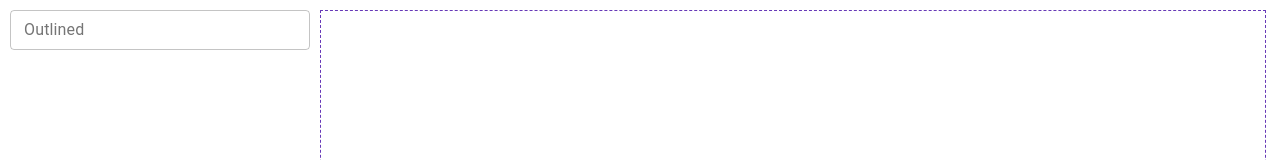
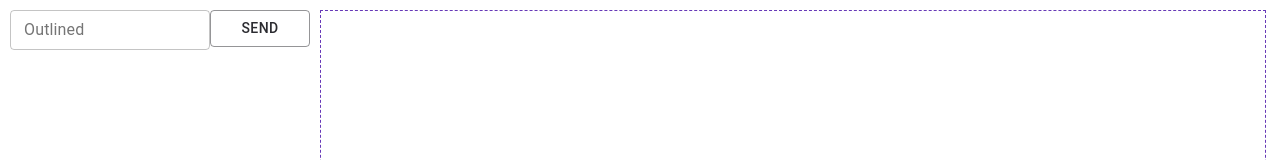
Before and after one commit to HenryLaur/chat-room, a React (Create React App) app: page / in a window 1280 px wide. Shown: the top 160 px of the page. Built offline with nearby package versions, Linux system fonts and the light colour scheme.

Commit message:
Added channels to leftsidemenu

```diff
--- a/package.json
+++ b/package.json
@@ -21,6 +21,7 @@
     "react-dom": "^16.13.1",
     "react-redux": "^7.1.3",
     "react-scripts": "3.4.1",
+    "redux-thunk": "^2.3.0",
     "sockjs-client": "^1.4.0",
     "types": "^0.1.1",
     "typescript": "^3.9.3",
--- /dev/null
+++ b/src/components/channels/Channel.tsx
@@ -0,0 +1,77 @@
+import React from "react";
+import {
+  Button,
+  Card,
+  CardMedia,
+  Typography,
+  CardActions,
+  makeStyles,
+  Grid,
+} from "@material-ui/core";
+import { Channel as ChannelType, setSelectedChannel } from "./ChannelSlice";
+import { RootState } from "../../store/store";
+import { useSelector, useDispatch } from "react-redux";
+
+const useStyles = makeStyles({
+  root: {
+    width: "100%",
+    marginTop: "8px",
+  },
+  rootSelected: {
+    width: "100%",
+    marginTop: "8px",
+    backgroundColor: "#70ff6e",
+  },
+  channelInfo: {
+    marginLeft: "8px",
+    marginTop: "4px",
+  },
+});
+
+export const Channel: React.FC<ChannelType> = ({ uuid, name }) => {
+  const classes = useStyles();
+  const selectedChannel = useSelector(
+    (state: RootState) => state.channel.selectedChannel
+  );
+  const dispatch = useDispatch();
+
+  const changeChannel = () => {
+    if (uuid === selectedChannel?.uuid) {
+      return;
+    }
+    dispatch(setSelectedChannel({ uuid, name }));
+  };
+  console.log(uuid, selectedChannel?.uuid);
+  return (
+    <Card
+      className={
+        uuid === selectedChannel?.uuid ? classes.rootSelected : classes.root
+      }
+    >
+      <Grid container>
+        <Grid item xs={4}>
+          <CardMedia
+            component="img"
+            alt="Contemplative Reptile"
+            height="60"
+            image="/contemplative-reptile.jpg"
+            title="Contemplative Reptile"
+          />
+        </Grid>
+        <Grid item xs={4} className={classes.channelInfo}>
+          <Typography gutterBottom variant="body1" component="h2">
+            {name}
+          </Typography>
+          <Typography variant="body2" color="textSecondary" component="p">
+            Online: 68
+          </Typography>
+        </Grid>
+        <CardActions>
+          <Button size="large" color="primary" onClick={changeChannel}>
+            Join
+          </Button>
+        </CardActions>
+      </Grid>
+    </Card>
+  );
+};
--- a/src/components/channels/ChannelActions.tsx
+++ b/src/components/channels/ChannelActions.tsx
@@ -1,11 +1,12 @@
-import { Channel } from "./ChannelSlice";
+import { Channel, setSelectedChannel, addChannel } from "./ChannelSlice";
 import { server } from "../axios/axios";
-
+import { store } from "../../store/store";
 export const saveChannelServer = (channel: Channel) => {
   server
     .post("/channel/create", channel)
     .then(function (response) {
-      console.log(response);
+      store.dispatch(setSelectedChannel(channel));
+      store.dispatch(addChannel(channel));
     })
     .catch(function (error) {
       console.log(error);
--- a/src/components/channels/ChannelSelect.tsx
+++ b/src/components/channels/ChannelSelect.tsx
@@ -1,24 +1,26 @@
 import React, { useState } from "react";
-import { TextField } from "@material-ui/core";
+import { TextField, Grid, Button } from "@material-ui/core";
 import { v5 as uuidv5 } from "uuid";
-import { Channel, setSelectedChannel } from "./ChannelSlice";
-import { useDispatch } from "react-redux";
+import { Channel } from "./ChannelSlice";
 import { saveChannelServer } from "./ChannelActions";
+import { NAMESPACE } from "../../constants/Constants";
 
 export const ChannelSelect = () => {
   const [channelName, setChannelName] = useState("");
-  const dispatch = useDispatch();
-  const namespace = "f906c3a9-cc06-47bf-9a76-52a33ea366fd";
-  const saveChannel = () => {
+  const saveChannel = (e: React.FormEvent<HTMLFormElement>) => {
+    e.preventDefault();
+
     const channel: Channel = {
-      uuid: uuidv5(channelName, namespace),
+      uuid: uuidv5(channelName, NAMESPACE),
       name: channelName,
     };
     saveChannelServer(channel);
-    dispatch(setSelectedChannel(channel));
   };
 
   return (
+    <form onSubmit={saveChannel}>
+      <Grid container>
+        <Grid item xs={8}>
           <TextField
             size="small"
             id="outlined-basic"
@@ -26,7 +28,20 @@ export const ChannelSelect = () => {
             variant="outlined"
             fullWidth
             onChange={(event) => setChannelName(event.target.value)}
-      onDoubleClick={saveChannel}
           />
+        </Grid>
+        <Grid item xs={4}>
+          <Button
+            variant="outlined"
+            fullWidth
+            size="medium"
+            color="primary"
+            type="submit"
+          >
+            Send
+          </Button>
+        </Grid>
+      </Grid>
+    </form>
   );
 };
--- a/src/components/channels/ChannelSlice.tsx
+++ b/src/components/channels/ChannelSlice.tsx
@@ -1,30 +1,40 @@
-import { createSlice } from "@reduxjs/toolkit";
+import { createSlice, PayloadAction } from "@reduxjs/toolkit";
 
 const initialState: initialState = {
   selectedChannel: null,
+  channels: [],
 };
 
 export interface initialState {
   selectedChannel: Channel | null;
+  channels: Channel[];
 }
 
 export interface Channel {
   uuid: string;
   name: string;
 }
+
 export const channelSlice = createSlice({
   name: "channel",
   initialState,
   reducers: {
-    setSelectedChannel(state, action) {
+    setSelectedChannel(state, action: PayloadAction<Channel>) {
       state.selectedChannel = action.payload;
     },
     unselectChannel(state) {
       state.selectedChannel = null;
     },
+    addChannel(state, action: PayloadAction<Channel>) {
+      state.channels.push(action.payload);
+    },
   },
 });
 
-export const { setSelectedChannel, unselectChannel } = channelSlice.actions;
+export const {
+  setSelectedChannel,
+  unselectChannel,
+  addChannel,
+} = channelSlice.actions;
 
 export default channelSlice.reducer;
--- a/src/components/leftsideMenu/LeftSideMenu.tsx
+++ b/src/components/leftsideMenu/LeftSideMenu.tsx
@@ -1,19 +1,28 @@
 import React from "react";
 import { makeStyles } from "@material-ui/core";
 import { ChannelSelect } from "../channels/ChannelSelect";
+import { RootState } from "../../store/store";
+import { useSelector } from "react-redux";
+import { Channel } from "../channels/Channel";
 
 const useStyles = makeStyles({
   root: {
     margin: "10px",
+    overflow: "auto",
+    maxHeight: "100%",
   },
 });
 
 export const LeftSideMenu = () => {
   const classes = useStyles();
+  const channels = useSelector((state: RootState) => state.channel.channels);
 
   return (
     <div className={classes.root}>
       <ChannelSelect />
+      {channels.map((channel, key) => {
+        return <Channel uuid={channel.uuid} name={channel.name} key={key} />;
+      })}
     </div>
   );
 };
--- /dev/null
+++ b/src/constants/Constants.ts
@@ -0,0 +1 @@
+export const NAMESPACE = "f906c3a9-cc06-47bf-9a76-52a33ea366fd";
--- a/src/screens/MainPage.tsx
+++ b/src/screens/MainPage.tsx
@@ -1,12 +1,11 @@
 import React from "react";
-import { Container, Grid, Box } from "@material-ui/core";
+import { Grid, Box } from "@material-ui/core";
 import { MessageArea } from "../components/messages/messageArea/MessageArea";
 import { useSelector, useDispatch } from "react-redux";
 import { RootState } from "../store/store";
 import { AddMessage } from "../components/messages/addMessage/AddMessage";
 import { getSocket } from "../websocket/Websocket";
 import { addMessage } from "../components/messages/MessageSlice";
-import { ChannelSelect } from "../components/channels/ChannelSelect";
 import { LeftSideMenu } from "../components/leftsideMenu/LeftSideMenu";
 
 export const MainPage = () => {
--- a/src/store/store.tsx
+++ b/src/store/store.tsx
@@ -1,6 +1,7 @@
 import { configureStore, combineReducers } from "@reduxjs/toolkit";
 import messageReducer from "../components/messages/MessageSlice";
 import channelReducer from "../components/channels/ChannelSlice";
+import thunk from "redux-thunk";
 
 export const reducer = combineReducers({
   message: messageReducer,
@@ -9,6 +10,7 @@ export const reducer = combineReducers({
 
 export const store = configureStore({
   reducer,
+  middleware: [thunk],
 });
 
 export type RootState = ReturnType<typeof reducer>;
--- a/src/websocket/Websocket.tsx
+++ b/src/websocket/Websocket.tsx
@@ -13,7 +13,7 @@ export const getSocket = (channelUuid: string | null | undefined) => {
   if (!channelUuid) {
     return;
   }
-  if (socket && socket.url.split("/").slice(-1)[0] === channelUuid) {
+  if (socket && socketChannelUuid() === channelUuid) {
     return socket;
   } else {
     return connectWebsocket(channelUuid);
@@ -27,3 +27,9 @@ export const sendWebsocketMessage = (message: string) => {
     console.log(socket);
   }
 };
+
+const socketChannelUuid = () => {
+  if (socket) {
+    return socket.url.split("/").slice(-1)[0];
+  }
+};
```
Also changed, not shown: src/store/states.tsx (deleted, +0 -7 lines), public/contemplative-reptile.jpg (added), static/contemplative-reptile.jpg (added). Lines whose indentation alone changed are shown as unchanged.
